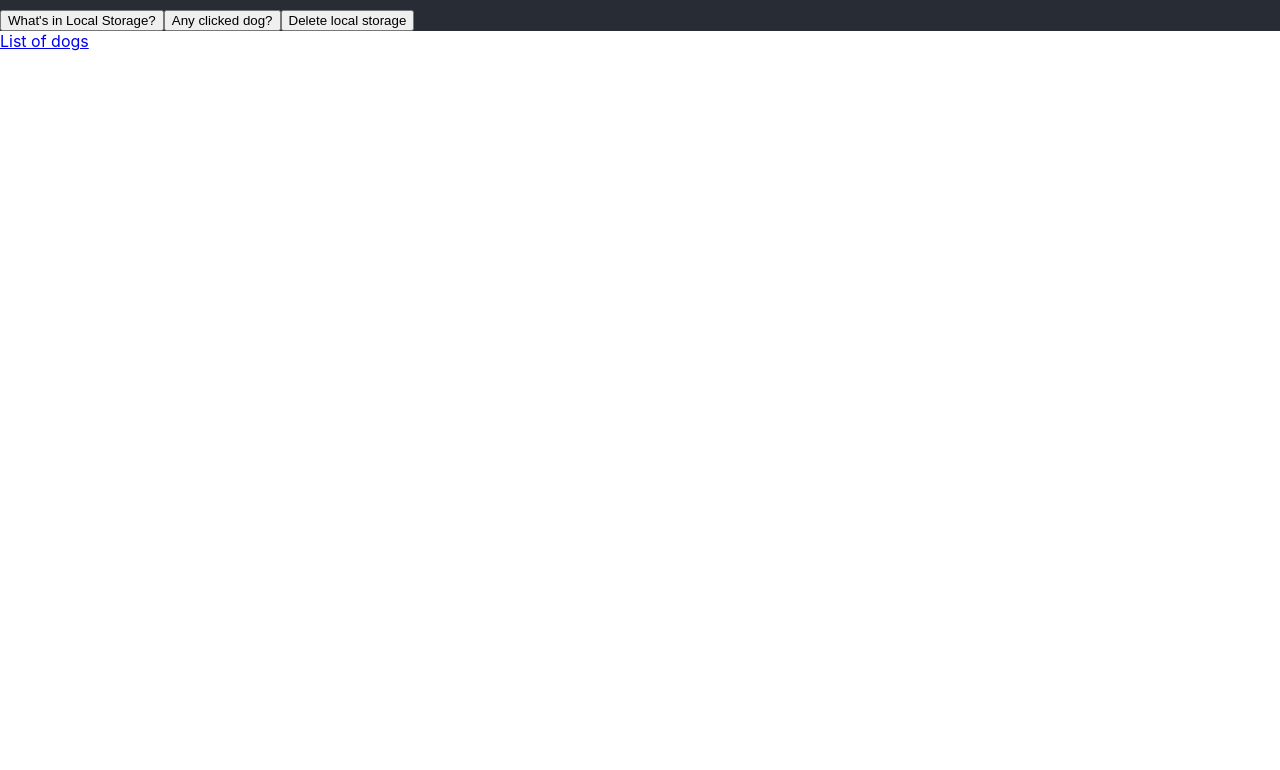
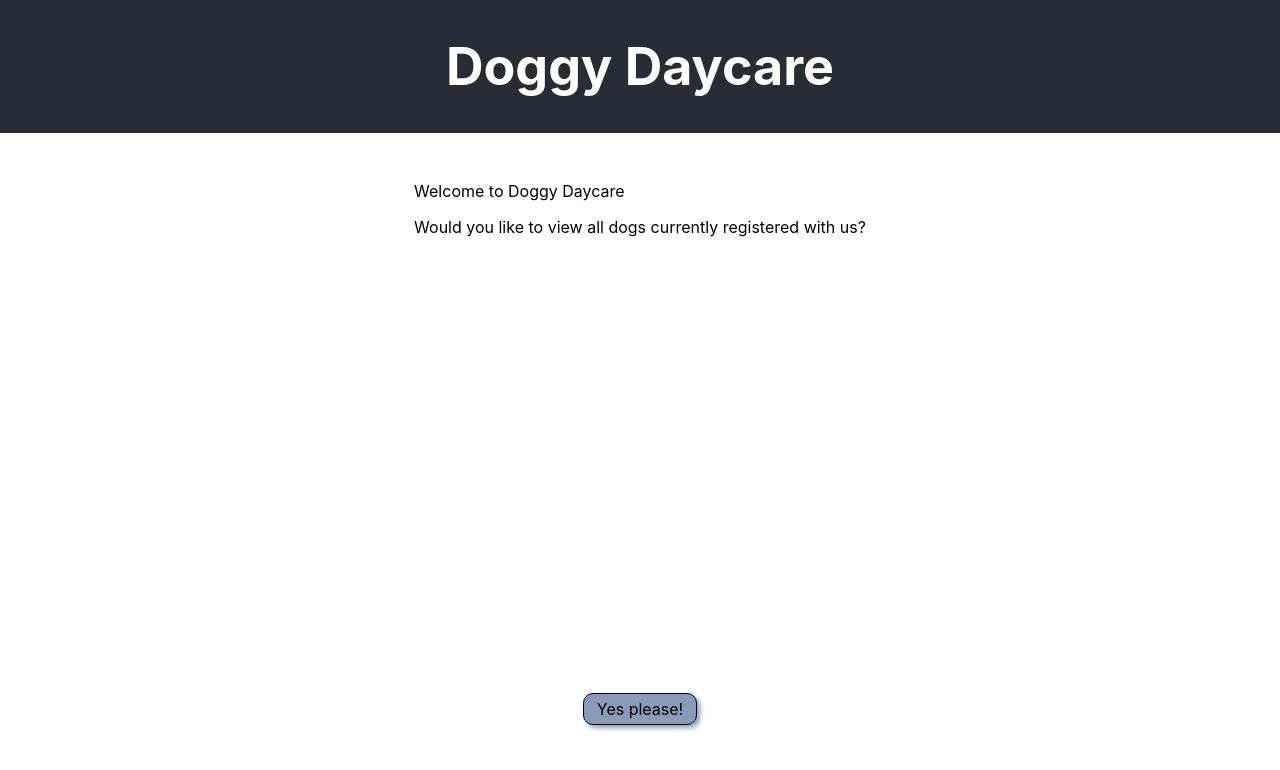
Before and after one commit to rchorngren/doggyDaycare, a React (Create React App) app: page / in a window 1280 px wide. Shown: the top 770 px of the page. Built offline with nearby package versions, Linux system fonts and the light colour scheme; no server answers.

Commit message:
added styling and cleaned up some old code

```diff
--- a/src/Api/GetData.jsx
+++ b/src/Api/GetData.jsx
@@ -1,7 +1,6 @@
-const GetData = async (setLoaded) => {
-  const apiKey = 'https://api.jsonbin.io/b/607ef0d824143e5df08a0676';
+const GetData = async (apiAddress, setLoaded) => {
 
-  fetch(apiKey)
+  fetch(apiAddress)
     .then(async response => {
       const data = await response.json();
       console.log('fetch OK');
--- a/src/Screens/App/App.css
+++ b/src/Screens/App/App.css
@@ -1,8 +1,6 @@
-/* .App {
-  text-align: center;
-} */
-
 .App-header {
+  position: sticky;
+  top: 0;
   background-color: #282c34;
   display: flex;
   flex-direction: column;
@@ -13,5 +11,18 @@
 }
 
 .Dev-tools {
-  display: block;
+  display: none;
 }
+
+.divButton {
+  display: flex;
+  background-color: white;
+  width: 7em;
+  height: 30px;
+  border-radius: 10px;
+  border: 1px solid black;
+  justify-content: center;
+  align-items: center;
+  background-color: #8a9ab9;
+  box-shadow: #8a9ab9 3px 3px 5px;
+}
--- a/src/Screens/App/App.js
+++ b/src/Screens/App/App.js
@@ -1,7 +1,8 @@
 import React, { useState, useEffect } from 'react';
-import { BrowserRouter as Router, Link, Route, Switch } from 'react-router-dom';
+import { BrowserRouter as Router, Route, Switch } from 'react-router-dom';
 
 import GetData from '../../Api/GetData';
+import Welcome from '../Welcome/Welcome';
 import Registry from '../Registry/Registry';
 import SelectedDog from '../SelectedDog/SelectedDog';
 import './App.css';
@@ -10,16 +11,15 @@ function App() {
   const [dogData, setDogData] = useState(null);
   const [loaded, setLoaded] = useState(false);
 
-
+  const apiAddress = 'https://api.jsonbin.io/b/607ef0d824143e5df08a0676';
 
   function logLocalStorage() {
     let localDogs = localStorage.getItem('dogs');
     console.log('localDogs: ', JSON.parse(localDogs));
   }
 
-  function logClickedDog() {
+  function saveSelected() {
     let clickedDog = JSON.parse(localStorage.getItem('clickedDog'));
-    console.log('clickedDog: ', clickedDog);
     setDogData(clickedDog);
   }
 
@@ -29,28 +29,30 @@ function App() {
   }
 
   useEffect(() => {
-    GetData(() => setLoaded(true));
+    GetData(apiAddress, () => setLoaded(true));
   }, []);
 
   return (
     <div className="App">
 
-      <header className="App-header Dev-tools">
-        <button onClick={logLocalStorage}>What's in Local Storage?</button>
-        <button onClick={logClickedDog}>Any clicked dog?</button>
-        <button onClick={removeLocalStorage}>Delete local storage</button>
+      <header className="App-header">
+        <h1>Doggy Daycare</h1>
+        <div className="Dev-tools">
+          <button onClick={logLocalStorage}>What's in Local Storage?</button>
+          <button onClick={saveSelected}>Any clicked dog?</button>
+          <button onClick={removeLocalStorage}>Delete local storage</button>
+        </div>
+
 
       </header>
       <main>
         <Router>
           <Switch>
             <Route exact path="/">
-              <div>
-                <Link to="listofdogs">List of dogs</Link>
-              </div>
+              <Welcome />
             </Route>
-            <Route exact path="/listofdogs">
-              <Registry logClickedDog={logClickedDog} dataLoaded={loaded} />
+            <Route path="/listofdogs">
+              <Registry saveSelected={saveSelected} dataLoaded={loaded} />
             </Route>
             <Route path="/individualdog">
               <SelectedDog dogData={dogData} />
--- a/src/Screens/Registry/Registry.jsx
+++ b/src/Screens/Registry/Registry.jsx
@@ -1,34 +1,19 @@
-import React, { useState } from 'react';
 import { useHistory } from 'react-router-dom';
 
 import './registry.css';
-// import GetData from '../../Api/GetData';
 import DogpawPresent from '../../Resources/dog-paw.svg';
 import DogpawAbsent from '../../Resources/dog-paw-absent.svg';
 
-const Registry = ({ logClickedDog, dataLoaded }) => {
-  const [reallyLoaded, setReallyLoaded] = useState(false);
-
-  // if(!dataLoaded) {
-  //   GetData(() => {setLoaded(true)});
-  // }
-
+const Registry = ({ saveSelected, dataLoaded }) => {
   let localDataUnparsed = localStorage.getItem('dogs');
   let localData = JSON.parse(localDataUnparsed);
   const history = useHistory();
 
   function clickedDog(data) {
     localStorage.setItem('clickedDog', JSON.stringify(data));
-    logClickedDog();
+    saveSelected();
     history.push("/individualdog");
   }
-
-  // useEffect(() => {
-  //   if(localData) {
-  //     console.log('reallyLoaded')
-  //     setReallyLoaded(true);
-  //   }
-  // }, [dataLoaded]);
 
   return (
 
@@ -38,13 +23,12 @@ const Registry = ({ logClickedDog, dataLoaded }) => {
           return (
             <div className="dogEntry" onClick={() => { clickedDog(data) }} key={key}>
 
-              <div className="dogInfo">
                 <img className="dogImageSmall" src={data.img} alt="" />
-                <div className="dogInfoText">
+                <div className="dogInfo">
+
                   <h3 className="dogName">{data.name}</h3>
                   <img className="dogPresentIndicator" src={(data.present ? (DogpawPresent) : (DogpawAbsent))} alt="" />
                 </div>
-              </div>
 
             </div>
           )
--- a/src/Screens/Registry/registry.css
+++ b/src/Screens/Registry/registry.css
@@ -1,46 +1,29 @@
 .dogEntry {
   display: flex;
-  /* justify-content: space-between; */
-  height: 20%;
-  /* width: auto; */
+  height: 10em;
   background-color: hotpink;
   margin: 1em;
   border-radius: 2em;
 }
 
-.dogInfo {
-  display: flex;
-  /* align-items: center; */
-  /* justify-items: center; */
+.dogImageSmall {
+  width: 10em;
+  border-top-left-radius: 2em;
+  border-bottom-left-radius: 2em;
+  object-fit: cover;
 }
 
-.dogInfoText {
+.dogInfo {
   display: flex;
   flex-direction: column;
   align-items: center;
   justify-content: space-between;
-  /* margin-left: 1em; */
-  background-color: aqua;
-
+  align-self: flex-end;
 }
 
 .dogName {
-  /* align-self: center */
-  /* text-align: center; */
-}
-
-.dogPresent {
-  /* margin-left: 1em; */
-  /* align-self: center; */
-  /* margin-right: 3em; */
-}
-
-.dogImageSmall {
-  width: 10em;
-  height: 100%;
-  border-top-left-radius: 2em;
-  border-bottom-left-radius: 2em;
-  object-fit: cover;
+  width: 5em;
+  text-align: center;
 }
 
 .dogPresentIndicator {
--- a/src/Screens/SelectedDog/SelectedDog.jsx
+++ b/src/Screens/SelectedDog/SelectedDog.jsx
@@ -1,7 +1,7 @@
 import { Link } from 'react-router-dom';
 import './selectedDog.css';
 
-const selectedDog = ({ dogData }) => {
+const SelectedDog = ({ dogData }) => {
 
   if (!dogData) {
     console.log('no data through props - using data from local storage');
@@ -19,10 +19,6 @@ const selectedDog = ({ dogData }) => {
               <p>Name: {dogData.name}</p>
               <p>Age: {dogData.age}</p>
             </div>
-
-
-
-
 
           </section>
 
@@ -53,4 +49,4 @@ const selectedDog = ({ dogData }) => {
   )
 }
 
-export default selectedDog;
+export default SelectedDog;
--- a/src/Screens/SelectedDog/selectedDog.css
+++ b/src/Screens/SelectedDog/selectedDog.css
@@ -2,6 +2,7 @@
   display: flex;
   flex-direction: column;
   margin: 1em;
+  max-width: 500px;
   /* background-color: lawngreen; */
 }
 
@@ -13,8 +14,8 @@
 
 .dogSection > img {
   border-radius: 2em;
-  height: 50%;
-  width: 50%;
+  height: 10em;
+  width: 10em;
 }
 
 .dawgInfo {
--- /dev/null
+++ b/src/Screens/Welcome/Welcome.jsx
@@ -0,0 +1,26 @@
+import { useHistory } from 'react-router-dom';
+import './welcome.css';
+
+const Welcome = () => {
+
+  const history = useHistory();
+
+  function navigateToRegistry() {
+    history.push("listofdogs");
+  }
+
+  return (
+    <section className="Welcome">
+      <div>
+        <p>Welcome to Doggy Daycare</p>
+        <p>Would you like to view all dogs currently registered with us?</p>
+      </div>
+
+      {/* <Link to="listofdogs"> */}
+        <div className="divButton" onClick={navigateToRegistry}>Yes please!</div>
+        {/* </Link> */}
+    </section>
+  )
+}
+
+export default Welcome;
--- /dev/null
+++ b/src/Screens/Welcome/welcome.css
@@ -0,0 +1,9 @@
+.Welcome {
+  display: flex;
+  flex-direction: column;
+  justify-content: space-between;
+  align-items: center;
+  height: 70vh;
+  margin: 2em;
+  /* background-color: aqua; */
+}
```
